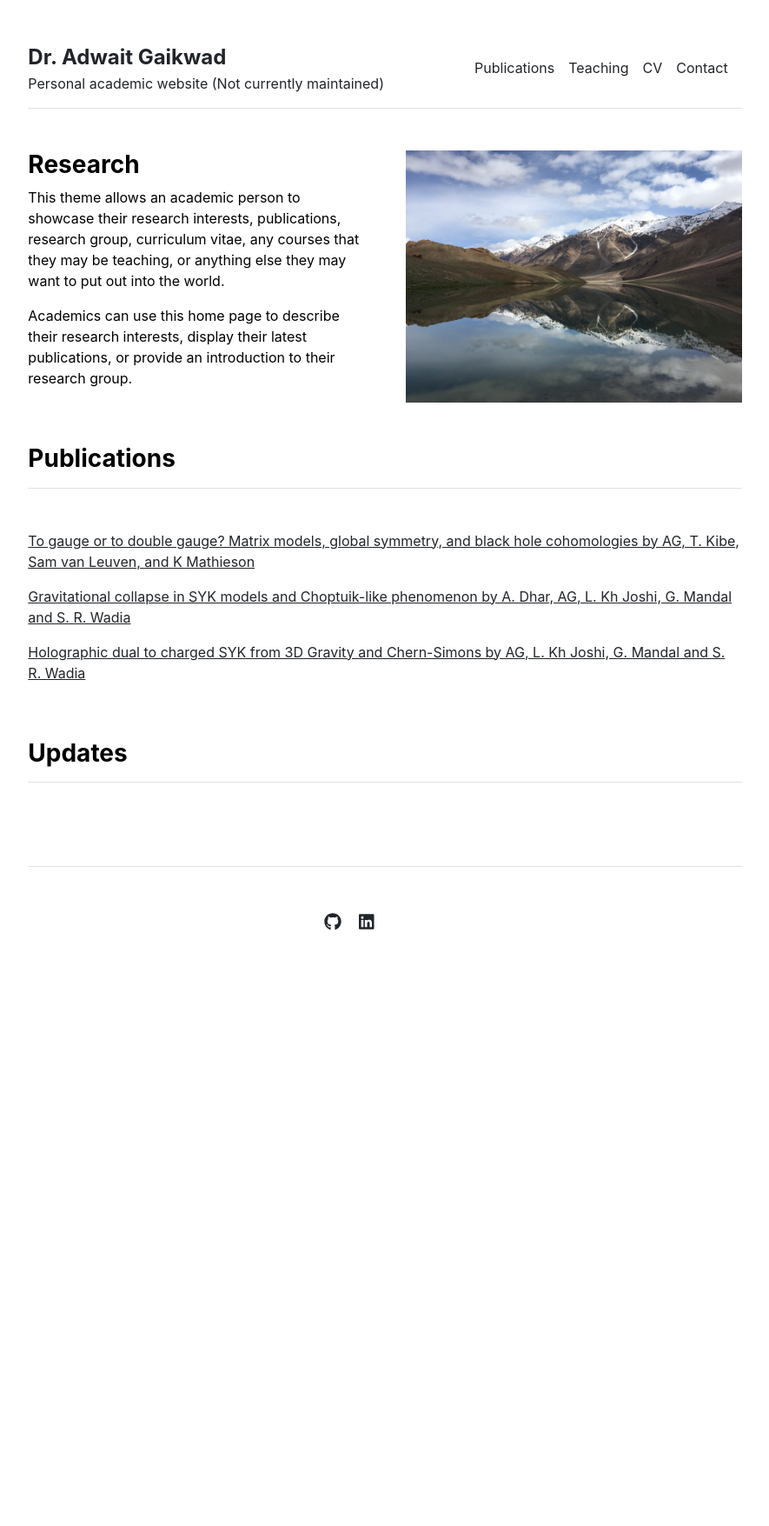
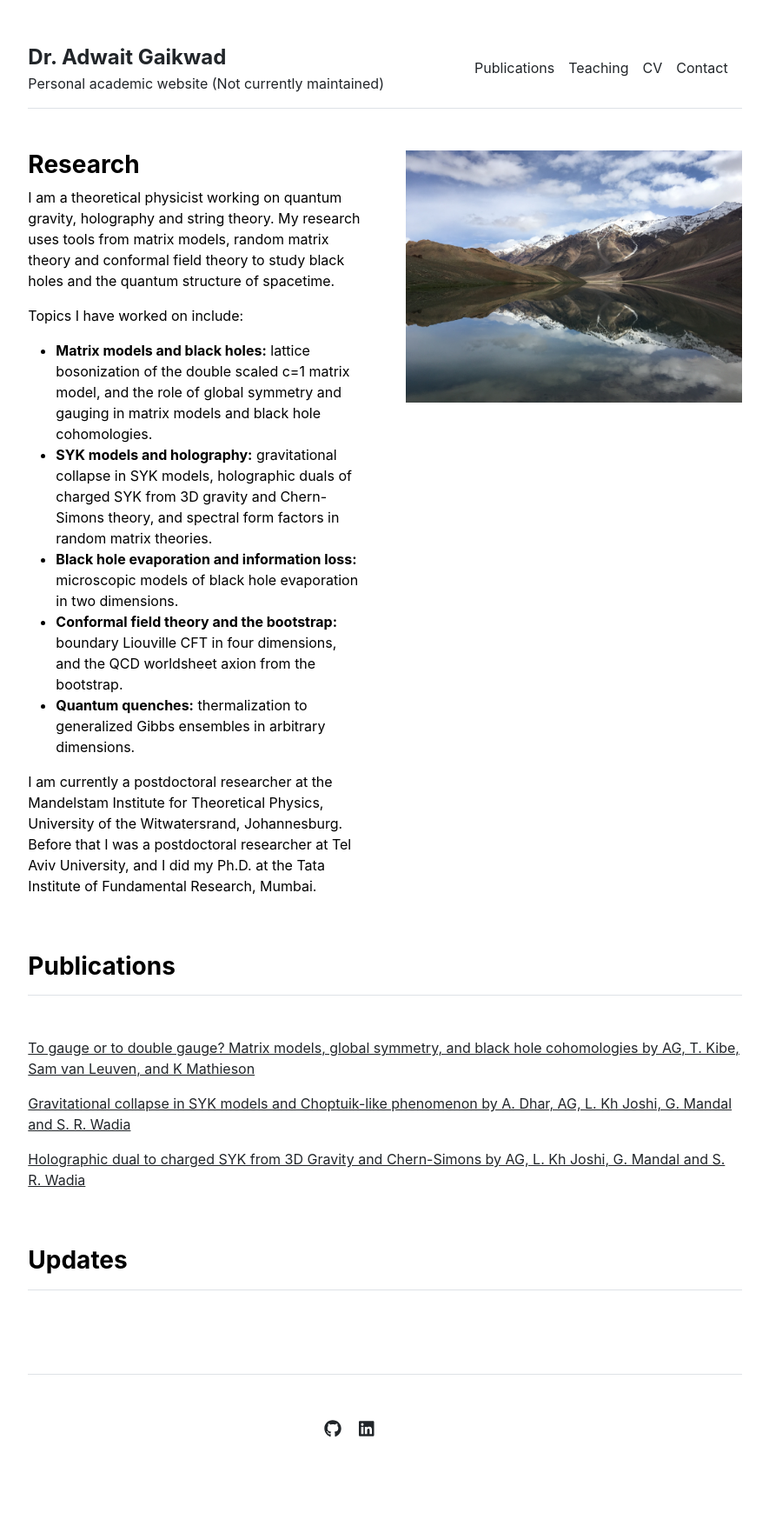
Before and after one commit to AdwaitGa/AdwaitGa.github.io, a Jekyll site: the page built from index.md, in a window 1280 px wide. Shown: the whole page at 87% size, without its empty margins (197-1082 px from the left). Built offline with Jekyll 4.4.1, drawn with Linux system fonts in a browser that asks for light colours; before the commit the page ends 1171 px from its top, so only the background shows below that.

Commit message:
Write research summary on home page from CV
Co-Authored-By: Claude Sonnet 5.5 <noreply@anthropic.com>

```diff
--- a/index.md
+++ b/index.md
@@ -3,6 +3,14 @@ layout: home
 title: "Home"
 ---
 
-This theme allows an academic person to showcase their research interests, publications, research group, curriculum vitae, any courses that they may be teaching, or anything else they may want to put out into the world.
+I am a theoretical physicist working on quantum gravity, holography and string theory. My research uses tools from matrix models, random matrix theory and conformal field theory to study black holes and the quantum structure of spacetime.
 
-Academics can use this home page to describe their research interests, display their latest publications, or provide an introduction to their research group.
+Topics I have worked on include:
+
+- **Matrix models and black holes:** lattice bosonization of the double scaled c=1 matrix model, and the role of global symmetry and gauging in matrix models and black hole cohomologies.
+- **SYK models and holography:** gravitational collapse in SYK models, holographic duals of charged SYK from 3D gravity and Chern-Simons theory, and spectral form factors in random matrix theories.
+- **Black hole evaporation and information loss:** microscopic models of black hole evaporation in two dimensions.
+- **Conformal field theory and the bootstrap:** boundary Liouville CFT in four dimensions, and the QCD worldsheet axion from the bootstrap.
+- **Quantum quenches:** thermalization to generalized Gibbs ensembles in arbitrary dimensions.
+
+I am currently a postdoctoral researcher at the Mandelstam Institute for Theoretical Physics, University of the Witwatersrand, Johannesburg. Before that I was a postdoctoral researcher at Tel Aviv University, and I did my Ph.D. at the Tata Institute of Fundamental Research, Mumbai.
```
